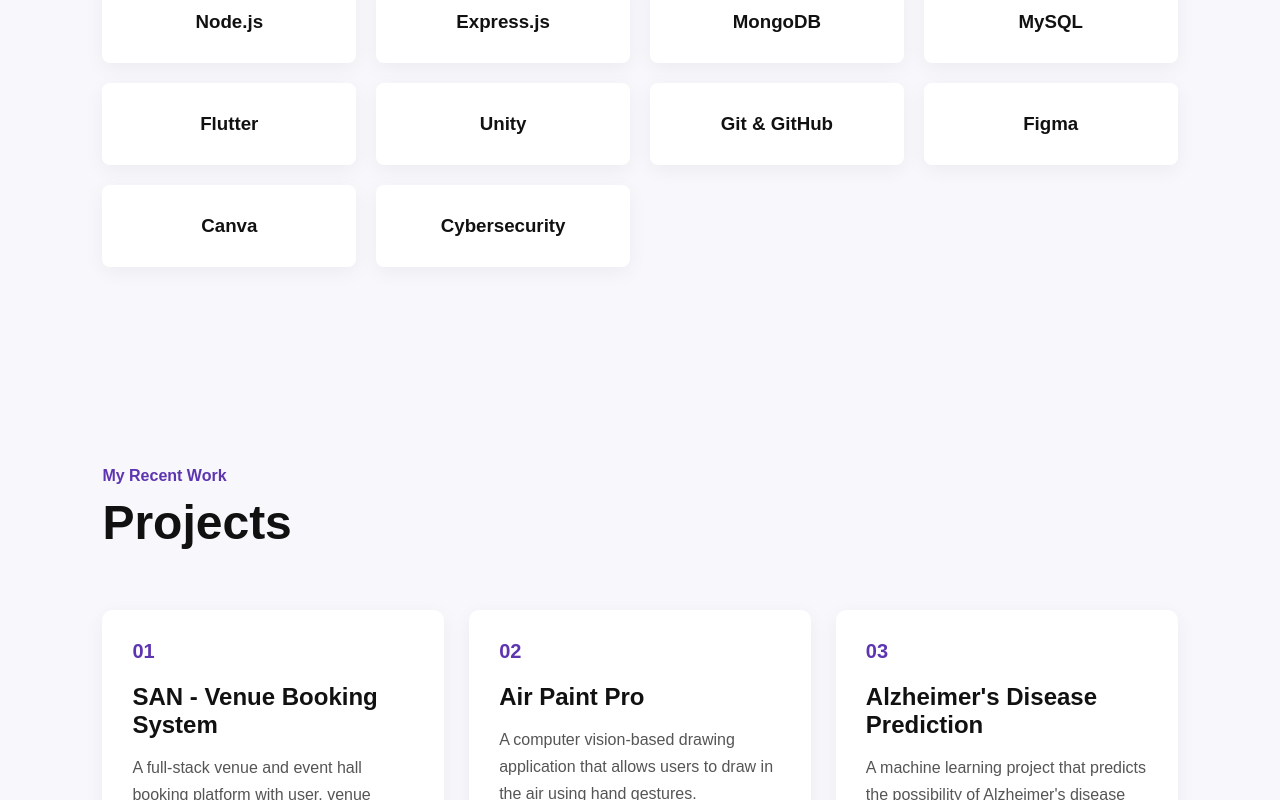
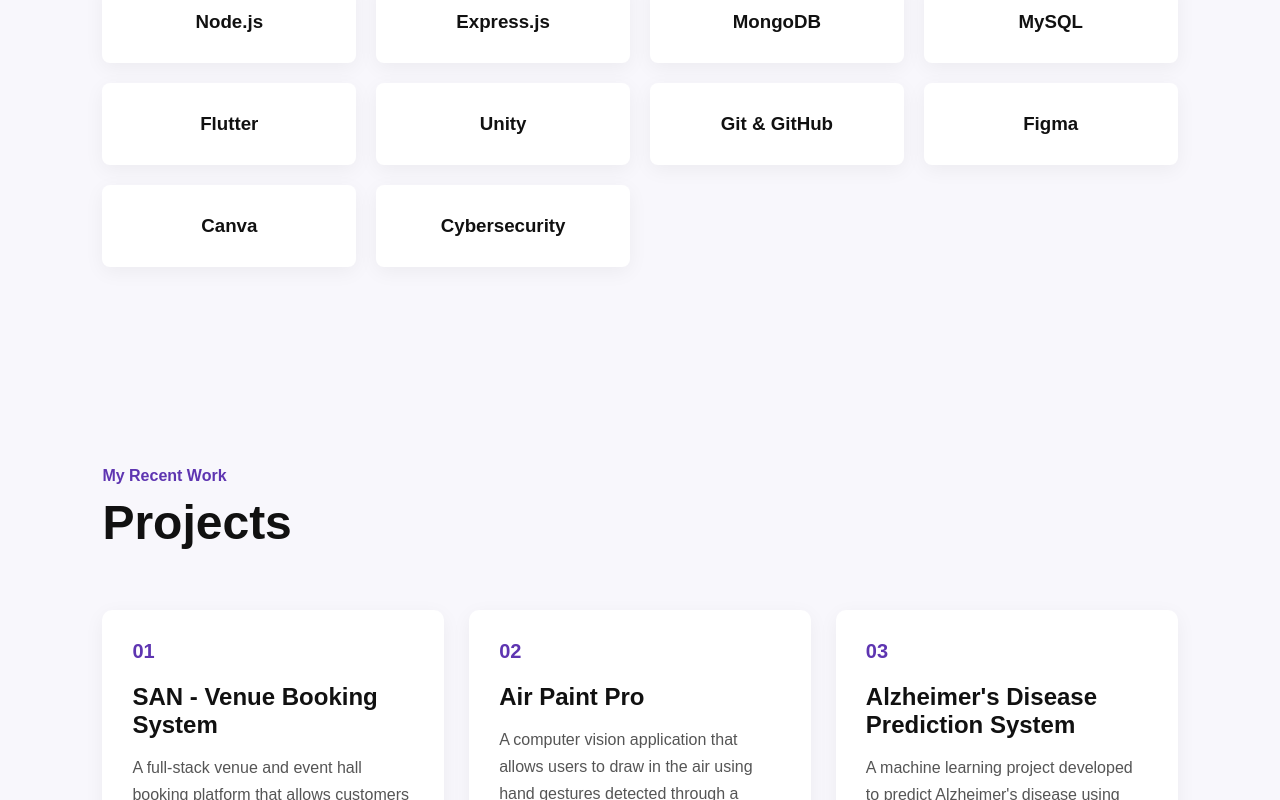
Before and after one commit to ishworch/portfolio, a React (Vite) app: page / in a window 1280 px wide. Shown: the part 2000-2800 px from the top of the page. Built offline with nearby package versions, Linux system fonts and the light colour scheme.

Commit message:
indexcss

```diff
--- a/src/pages/Projects.jsx
+++ b/src/pages/Projects.jsx
@@ -7,92 +7,161 @@
   {
     title: "SAN - Venue Booking System",
     description:
-        "A full-stack venue and event hall booking platform with user, venue owner, and admin roles.",
+      "A full-stack venue and event hall booking platform that allows customers to search, book, and pay for venues while providing venue owners and administrators with complete booking management.",
     technologies: "React • Node.js • Express • MongoDB",
     features: [
       "User, Venue Owner & Admin Roles",
       "Venue Search & Booking",
       "Booking Calendar",
       "Pay Now / Pay Later",
+      "5-Hour Booking Hold",
       "eSewa Payment Integration",
       "Email Notifications",
-        "Booking Management Dashboard",
+      "Owner Dashboard",
+      "Booking Reports",
     ],
-      github: "https://github.com/yourusername/san-booking",
-      demo: "https://your-demo-link.com",
+    /*github: "",
+    demo: "",*/
   },
+
   {
     title: "Air Paint Pro",
     description:
-        "A computer vision-based drawing application that allows users to draw in the air using hand gestures.",
+      "A computer vision application that allows users to draw in the air using hand gestures detected through a webcam.",
     technologies: "Python • OpenCV • MediaPipe • NumPy",
     features: [
       "Hand Gesture Drawing",
       "Color Selection",
-        "Eraser Mode",
+      "Virtual Eraser",
       "Canvas Clear",
       "Save Drawing",
       "Fullscreen Mode",
+      "Keyboard Shortcuts",
     ],
-      github: "https://github.com/yourusername/airpaint",
-      demo: "",
   },
+
   {
-      title: "Alzheimer's Disease Prediction",
+    title: "Alzheimer's Disease Prediction System",
     description:
-        "A machine learning project that predicts the possibility of Alzheimer's disease using healthcare data.",
-      technologies: "Python • Pandas • NumPy • Machine Learning",
+      "A machine learning project developed to predict Alzheimer's disease using healthcare datasets and predictive models.",
+    technologies: "Python • Pandas • NumPy • Scikit-learn",
     features: [
-        "Data Preprocessing",
-        "Model Training",
-        "Prediction System",
+      "Data Cleaning",
+      "Feature Engineering",
+      "Machine Learning Model",
+      "Disease Prediction",
       "Accuracy Evaluation",
     ],
-      github: "",
-      demo: "",
   },
+
   {
     title: "Diabetes Prediction System",
     description:
-        "A machine learning application designed to predict diabetes using patient-related data.",
-      technologies: "Python • Machine Learning",
+      "A machine learning application that predicts diabetes risk based on patient medical information.",
+    technologies: "Python • Pandas • Scikit-learn",
     features: [
-        "Health Data Analysis",
+      "Patient Data Analysis",
       "Prediction Model",
-        "User Input Interface",
+      "Health Risk Prediction",
+      "Performance Evaluation",
     ],
-      github: "",
-      demo: "",
   },
+
   {
     title: "Pet Marketplace",
     description:
-        "A platform concept for connecting users with pets and pet-related products.",
+      "A responsive web platform where users can browse, buy, and sell pets with an intuitive interface.",
     technologies: "HTML • CSS • JavaScript",
     features: [
-        "Browse Pets",
       "Pet Listings",
+      "Category Browsing",
       "Responsive Design",
+      "User-Friendly Interface",
     ],
-      github: "",
-      demo: "",
   },
+
   {
     title: "Haunted House Game",
     description:
-        "A 3D game project created to explore game development and interactive environments.",
+      "A Unity-based 3D game created to explore interactive environments, player movement, and lighting effects.",
     technologies: "Unity • C#",
     features: [
       "3D Environment",
-        "Character Movement",
+      "Character Controller",
       "Interactive Objects",
       "Lighting Effects",
+      "Basic Gameplay",
     ],
-      github: "",
-      demo: "",
+  },
+
+  {
+    title: "Weatheria - Weather Application",
+    description:
+      "A web-based weather application that provides weather information using PHP, MySQL, and a clean user interface.",
+    technologies: "PHP • MySQL • HTML • CSS • JavaScript",
+    features: [
+      "Weather Information",
+      "Responsive UI",
+      "Database Integration",
+      "Location Search",
+    ],
+  },
+
+  {
+    title: "Eater - Food Ordering Mobile App",
+    description:
+      "A Flutter mobile application developed to practice cross-platform mobile development and UI design.",
+    technologies: "Flutter • Dart",
+    features: [
+      "Modern UI",
+      "Food Categories",
+      "Responsive Layout",
+      "Mobile Navigation",
+    ],
+  },
+
+  {
+    title: "Blog Management System",
+    description:
+      "A full-stack blogging platform where users can create, edit, delete, and manage blog posts.",
+    technologies: "Node.js • Express • MongoDB",
+    features: [
+      "Create Posts",
+      "Edit Posts",
+      "Delete Posts",
+      "MongoDB Database",
+      "REST API",
+    ],
+  },
+
+  {
+    title: "Portfolio Website",
+    description:
+      "A personal portfolio website showcasing my projects, technical skills, education, resume, and contact information.",
+    technologies: "React • Vite • CSS • JavaScript",
+    features: [
+      "Responsive Design",
+      "Project Showcase",
+      "Skills Section",
+      "Contact Form",
+      "Modern Animations",
+    ],
+
+  },
+
+  {
+    title: "Online Quiz Application",
+    description:
+      "A web-based quiz system that allows users to answer multiple-choice questions and view their final score.",
+    technologies: "HTML • CSS • JavaScript",
+    features: [
+      "Multiple Choice Questions",
+      "Automatic Score Calculation",
+      "Responsive Interface",
+      "Instant Results",
+    ],
   },
 ];
-
   return (
     <section className="page-section">
       <div className="section-heading">
@@ -160,7 +229,6 @@
                 <li key={i}>{feature}</li>
               ))}
             </ul>
-
            <div className="project-links">
               {selectedProject.github && (
                 <a
```
Lines whose indentation alone changed are shown as unchanged.
